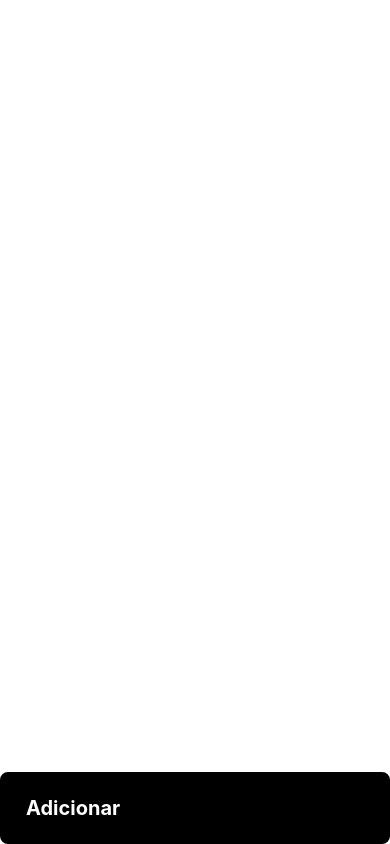
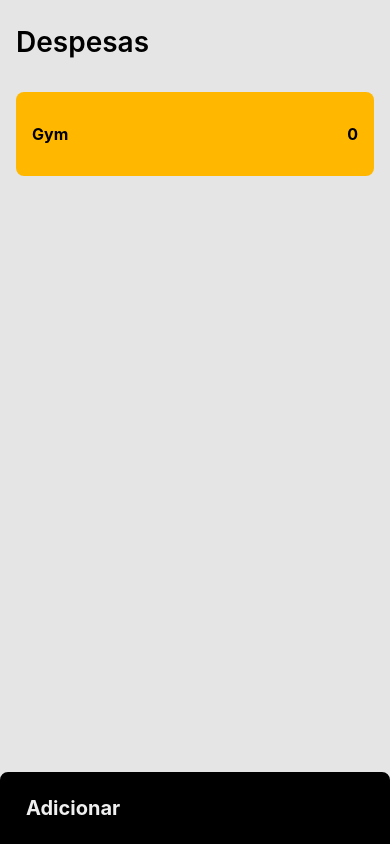
Before and after one commit to Quindinzao/rn-dindin-na-linha, a React Native app: screen / in a window 390 px wide. Built offline with nearby package versions, Linux system fonts and the light colour scheme.

Commit message:
add CostItem and fix style of all app

```diff
--- a/App.tsx
+++ b/App.tsx
@@ -1,27 +1,44 @@
 import React, { useState } from 'react';
 import {
   StyleSheet,
-  useColorScheme,
+  Text,
   View,
 } from 'react-native';
-import { Colors } from 'react-native/Libraries/NewAppScreen';
 import Button from './src/components/Button';
 import Form from './src/scenes/Form';
 import strings from './src/utils/strings';
+import CostItem from './src/components/CostItem';
 
 const App: React.FC = () => {
-  const isDarkMode = useColorScheme() === 'dark';
-  const [modalVisible, setModalVisible] = useState(false);
 
-  const backgroundStyle = {
-    backgroundColor: isDarkMode ? Colors.darker : '#FFF',
-  };
+  const [modalCategoryVisible, setModalCategoryVisible] = useState(false);
+  const [modalDisbursementVisible, setModalDisbursementVisible] = useState(false);
 
   return (
-    <View style={[styles.container, backgroundStyle]}>
-      <Button title={strings.button_add} onPress={() => setModalVisible(true)} style={styles.buttonClose} />
-      <View style={styles.content} />
-      <Form modalVisible={modalVisible} setModalVisible={setModalVisible} title={strings.add_disbursement} firstLabel={strings.expense_name} firstPlaceholder={strings.expense_name_placeholder} secondLabel={strings.amount_disbursed} secondPlaceholder={strings.amount_disbursed} />
+    <View style={styles.container}>
+      <Button title={strings.button_add} onPress={() => setModalCategoryVisible(true)} style={styles.buttonClose} />
+      <View style={styles.content}>
+        <Text style={styles.title}>{strings.main_title}</Text>
+        <CostItem title={'Gym'} number={0} backgroundColor="#FFB700" />
+      </View>
+      <Form
+        modalVisible={modalDisbursementVisible}
+        setModalVisible={setModalDisbursementVisible}
+        title={strings.add_disbursement}
+        firstLabel={strings.expense_name}
+        firstPlaceholder={strings.expense_name_placeholder}
+        secondLabel={strings.amount_disbursed}
+        secondPlaceholder={strings.amount_disbursed}
+      />
+      <Form
+        modalVisible={modalCategoryVisible}
+        setModalVisible={setModalCategoryVisible}
+        title={strings.add_category}
+        firstLabel={strings.category_name}
+        firstPlaceholder={strings.category_name_placeholder}
+        secondLabel={strings.hex_code}
+        secondPlaceholder={strings.hex_code_placeholder}
+      />
     </View>
   );
 };
@@ -30,16 +47,28 @@ const styles = StyleSheet.create({
   container: {
     flex: 1,
     position: 'relative',
+    backgroundColor: '#E5E5E5',
   },
   content: {
     flex: 1,
-    justifyContent: 'center',
+    justifyContent: 'flex-start',
     alignItems: 'center',
     marginHorizontal: 16,
+  },
+  title: {
+    // fontFamily: 'Inter',
+    fontSize: 28,
+    fontStyle: 'normal',
+    fontWeight: '600',
+    lineHeight: 28,
+    width: '100%',
+    marginVertical: 28,
   },
   buttonClose: {
     position: 'absolute',
     bottom: 0,
+    borderBottomRightRadius: 0,
+    borderBottomLeftRadius: 0,
   },
 });
 
--- a/src/assets/svg/Icon.tsx
+++ b/src/assets/svg/IconWhite.tsx
@@ -1,12 +1,11 @@
 import * as React from 'react';
 import Svg, { Rect, Path, SvgProps } from 'react-native-svg';
-const Icon = (props: SvgProps) => (
+const IconWhite = (props: SvgProps) => (
   <Svg
     width={52}
     height={52}
     viewBox="0 0 52 52"
     fill="none"
-    xmlns="http://www.w3.org/2000/svg"
     {...props}
   >
     <Rect width={52} height={52} fill="black" />
@@ -24,4 +23,4 @@ const Icon = (props: SvgProps) => (
     />
   </Svg>
 );
-export default Icon;
+export default IconWhite;
--- a/src/components/Button.tsx
+++ b/src/components/Button.tsx
@@ -1,5 +1,10 @@
 import React from 'react';
-import { TouchableOpacity, Text, StyleSheet, GestureResponderEvent } from 'react-native';
+import {
+  StyleSheet,
+  TouchableOpacity,
+  Text,
+  GestureResponderEvent,
+} from 'react-native';
 
 interface ButtonProps {
   title: string;
@@ -10,7 +15,7 @@ interface ButtonProps {
 
 const Button: React.FC<ButtonProps> = ({ title, onPress, style, textStyle }) => {
   return (
-    <TouchableOpacity style={[styles.button, style]} onPress={onPress}>
+    <TouchableOpacity style={[styles.button, style]} onPress={onPress} activeOpacity={0.7}>
       <Text style={[styles.text, textStyle]}>{title}</Text>
     </TouchableOpacity>
   );
@@ -29,8 +34,8 @@ const styles = StyleSheet.create({
     backgroundColor: '#000',
   },
   text: {
-    color: '#FFF',
-    fontFamily: 'Inter',
+    color: '#efefef',
+    // fontFamily: 'Inter',
     fontSize: 20,
     fontStyle: 'normal',
     fontWeight: '700',
--- /dev/null
+++ b/src/components/CostItem.tsx
@@ -0,0 +1,42 @@
+import React from 'react';
+import { View, Text, StyleSheet, TouchableOpacity } from 'react-native';
+
+interface CostItemProps {
+  title: string;
+  number: number;
+  backgroundColor?: string;
+}
+
+const CostItem: React.FC<CostItemProps> = ({ title, number, backgroundColor }) => {
+  return (
+    <TouchableOpacity style={[styles.container, { backgroundColor: backgroundColor || '#c5c5c5' }]} activeOpacity={0.7}>
+      <Text style={styles.title}>{title}</Text>
+      <View>
+        <Text style={styles.number}>{number}</Text>
+      </View>
+    </TouchableOpacity>
+  );
+};
+
+const styles = StyleSheet.create({
+  container: {
+    flexDirection: 'row',
+    justifyContent: 'space-between',
+    alignItems: 'center',
+    borderRadius: 8,
+    width: '100%',
+    height: 84,
+    padding: 16,
+    marginVertical: 8,
+  },
+  title: {
+    fontSize: 16,
+    fontWeight: 'bold',
+  },
+  number: {
+    fontSize: 16,
+    fontWeight: 'bold',
+  },
+});
+
+export default CostItem;
--- a/src/components/TextInput.tsx
+++ b/src/components/TextInput.tsx
@@ -1,5 +1,11 @@
 import React from 'react';
-import { StyleSheet, Text, TextInput as RNTextInput, TextInputProps as RNTextInputProps, View } from 'react-native';
+import {
+  StyleSheet,
+  Text,
+  TextInput as RNTextInput,
+  TextInputProps as RNTextInputProps,
+  View,
+} from 'react-native';
 
 interface TextInputProps extends RNTextInputProps {
   label: string;
@@ -25,10 +31,10 @@ const styles = StyleSheet.create({
   },
   label: {
     color: '#000',
-    fontFamily: 'Inter',
-    fontSize: 18,
+    // fontFamily: 'Inter',
+    fontSize: 15,
     fontStyle: 'normal',
-    fontWeight: '500',
+    fontWeight: '600',
     lineHeight: 20,
     marginBottom: 6,
   },
@@ -43,7 +49,7 @@ const styles = StyleSheet.create({
     borderRadius: 8,
     borderColor: '#000',
     borderWidth: 2,
-    backgroundColor: '#FFF',
+    backgroundColor: '#efefef',
     fontSize: 18,
     fontWeight: '500',
   },
--- a/src/scenes/Form.tsx
+++ b/src/scenes/Form.tsx
@@ -1,15 +1,15 @@
 import React from 'react';
 import {
+  Alert,
   Modal,
   StyleSheet,
+  Text,
+  TouchableWithoutFeedback,
   View,
-  TouchableWithoutFeedback,
-  Alert,
-  Text,
 } from 'react-native';
 import TextInput from '../components/TextInput';
 import Button from '../components/Button';
-import Icon from '../assets/svg/Icon';
+import IconWhite from '../assets/svg/IconWhite';
 import strings from '../utils/strings';
 
 interface FormProps {
@@ -31,6 +31,7 @@ const Form: React.FC<FormProps> = ({
   secondLabel,
   secondPlaceholder,
 }) => {
+
   return (
     <Modal
       animationType="slide"
@@ -41,7 +42,7 @@ const Form: React.FC<FormProps> = ({
       <TouchableWithoutFeedback onPress={() => setModalVisible(false)}>
         <View style={styles.modalContainer}>
           <View style={styles.header}>
-            <Icon />
+            <IconWhite />
           </View>
           <TouchableWithoutFeedback>
             <View style={styles.modalContent}>
@@ -61,11 +62,10 @@ const Form: React.FC<FormProps> = ({
 const styles = StyleSheet.create({
   title: {
     color: '#000',
-    fontFamily: 'Inter',
+    // fontFamily: 'Inter',
     fontSize: 28,
     fontStyle: 'normal',
     fontWeight: '600',
-    lineHeight: 28,
     marginTop: 2,
     marginBottom: 28,
   },
--- a/src/utils/strings.ts
+++ b/src/utils/strings.ts
@@ -1,11 +1,17 @@
 const strings = {
   app_name: 'Dindin na Linha',
+  main_title: 'Despesas',
   add_disbursement: 'Adicionar desembolso',
   expense_name: 'Nome da despesa:',
   expense_name_placeholder: 'Ex: CDB, frutas, academia, etc',
   amount_disbursed: 'Valor desembolsado:',
   amount_disbursed_placeholder: 'R$ 00,00',
   button_add: 'Adicionar',
+  add_category: 'Adicionar categoria',
+  category_name: 'Nome da categoria:',
+  category_name_placeholder: 'Ex: Saúde, alimentação, educação, etc',
+  hex_code: 'Código HEX (cor desejada):',
+  hex_code_placeholder: '#000000',
 };
 
 export default strings;
```
